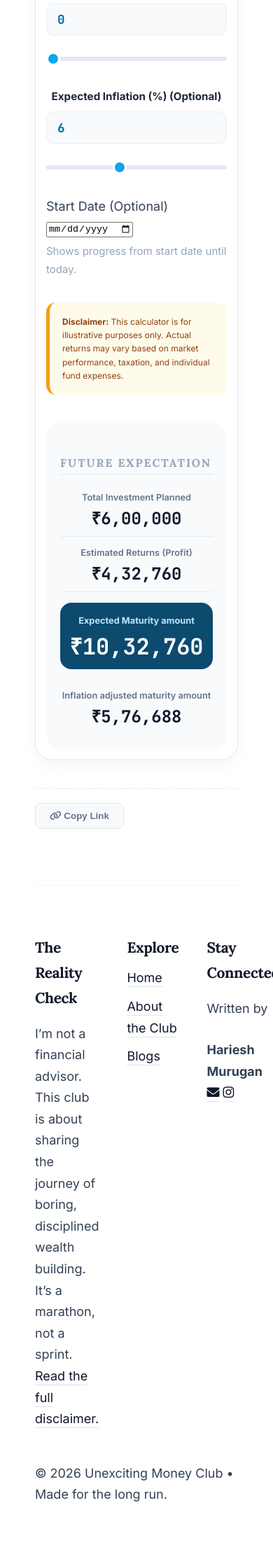
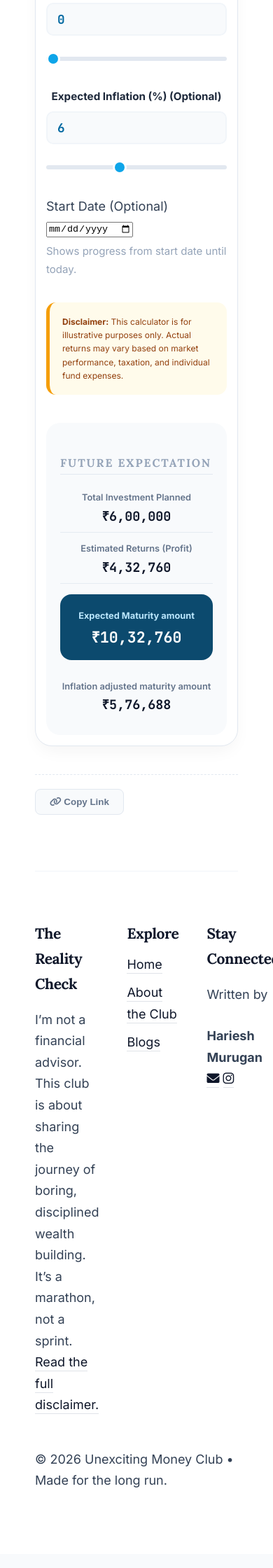
Before and after one commit to HarieshMK/HarieshMK.github.io, a Jekyll site: the page built from calculators/sip.md, in a window 390 px wide. Shown: the part 1372-3612 px from the top of the page at 70% size. Built offline with Jekyll 4.4.1, drawn with Linux system fonts in a browser that asks for light colours.

Commit message:
Update style.css

```diff
--- a/assets/css/style.css
+++ b/assets/css/style.css
@@ -394,14 +394,14 @@
 
 /* ===== FIXED MOBILE RESPONSIVENESS ===== */
 @media (max-width: 768px) {
-  /* 1. Stack the columns and prevent horizontal scroll */
+  /* 1. Stack the columns and prevent horizontal dragging */
   .calculator-container {
     grid-template-columns: 1fr !important;
     padding: 15px !important;
     gap: 20px;
     width: 100%;
     box-sizing: border-box;
-    overflow: hidden; /* Prevent internal stretching */
+    overflow-x: hidden !important; /* HARD FIX for the screen dragging issue */
   }
 
   /* 2. Fix the Input Labels */
@@ -421,24 +421,30 @@
     padding: 12px;
   }
 
-  /* 4. Force Numbers to Stay Inside the Box */
+  /* 4. Force Numbers to Stay Inside the Box & Prevent Stretching */
   .result-item strong {
-    max-width: 100%;
-    display: block;
-    overflow: hidden;
-    text-overflow: ellipsis; /* Adds ... if number is physically too long */
-    word-break: break-all;
+    max-width: 100% !important;
+    display: block !important;
+    overflow: hidden !important;
+    text-overflow: ellipsis !important; /* Adds ... if number is too long */
+    white-space: nowrap !important; /* Keeps number on one line */
+    font-size: 1.15rem !important; /* Smaller size ONLY for mobile */
+    text-align: center;
   }
 
   /* 5. Improve the Blue Result Card */
   .result-item.highlight {
-    padding: 20px 10px;
-    margin: 15px 0;
-    width: 100%;
-    box-sizing: border-box;
+    padding: 20px 10px !important;
+    margin: 15px 0 !important;
+    width: 100% !important;
+    box-sizing: border-box !important;
+  }
+
+  /* Special font size for the large number in the blue box on mobile */
+  .result-item.highlight strong {
+    font-size: 1.35rem !important; /* Still the biggest, but fits the screen */
   }
 }
-
 /* ===== 9. FOLDER LAYOUT STYLES ===== */
 .category-section {
   margin-bottom: 50px; /* Separates the playlist area from the blog area */
```
